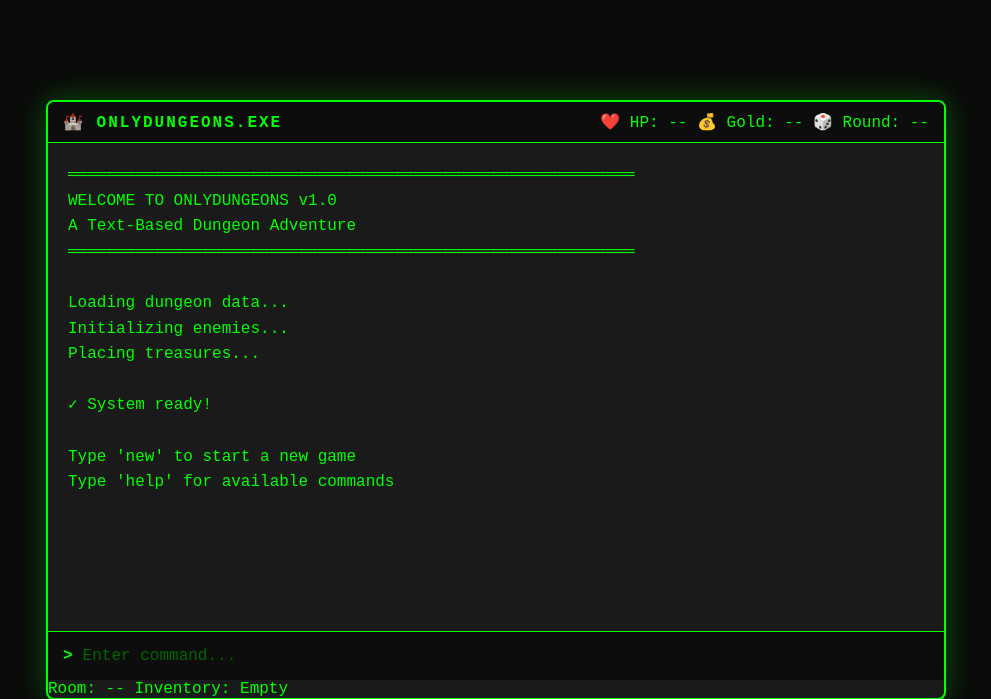
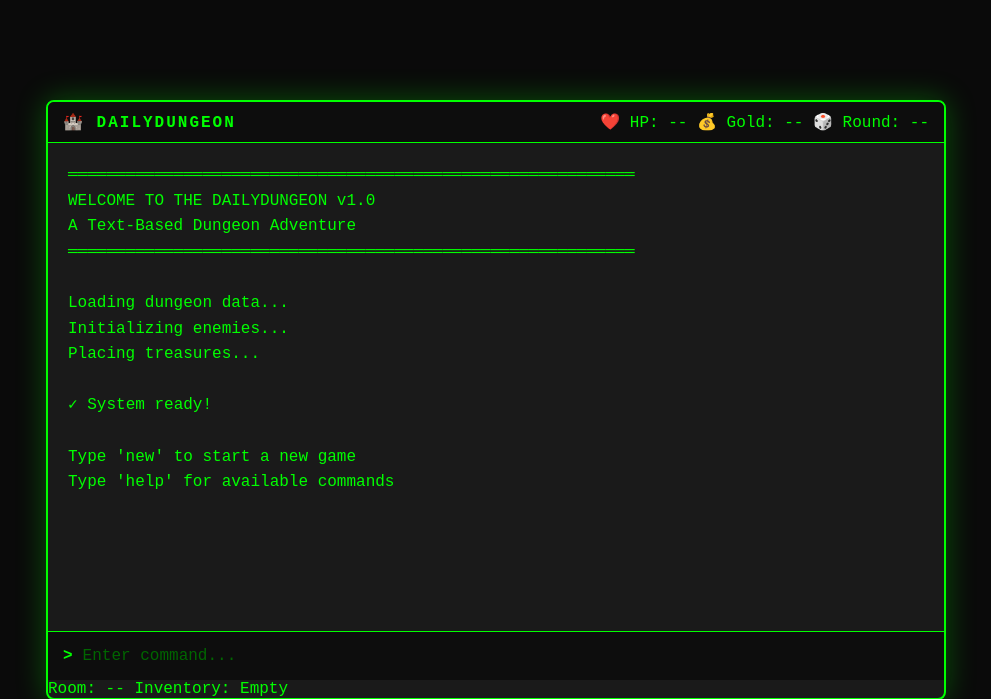
Before and after one commit to MAX-P0W3R/OnlyDungeons, a Flask app: page / in a window 1280 px wide. Shown: the top 699 px of the page, without its empty margins (144-1135 px from the left). Run offline with Flask 3, Linux system fonts and the light colour scheme.

Commit message:
title change

```diff
--- a/templates/index.html
+++ b/templates/index.html
@@ -10,7 +10,7 @@
     <div class="terminal-container">
         <div class="terminal-header">
             <div class="header-left">
-                <span class="terminal-title">🏰 ONLYDUNGEONS.EXE</span>
+                <span class="terminal-title">🏰 DAILYDUNGEON</span>
             </div>
             <div class="header-right">
                 <span id="health-display">❤️ HP: <span id="health">--</span></span>
@@ -22,7 +22,7 @@
         <div id="terminal-output" class="terminal-output">
             <div class="boot-sequence">
                 <p>═══════════════════════════════════════════════════════════</p>
-                <p>          WELCOME TO ONLYDUNGEONS v1.0</p>
+                <p>          WELCOME TO THE DAILYDUNGEON v1.0</p>
                 <p>          A Text-Based Dungeon Adventure</p>
                 <p>═══════════════════════════════════════════════════════════</p>
                 <p>&nbsp;</p>
```
